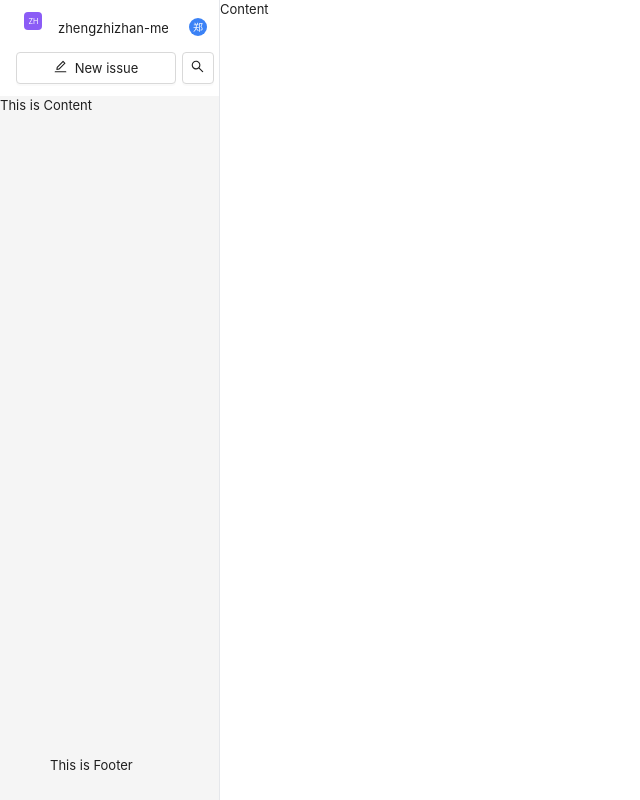
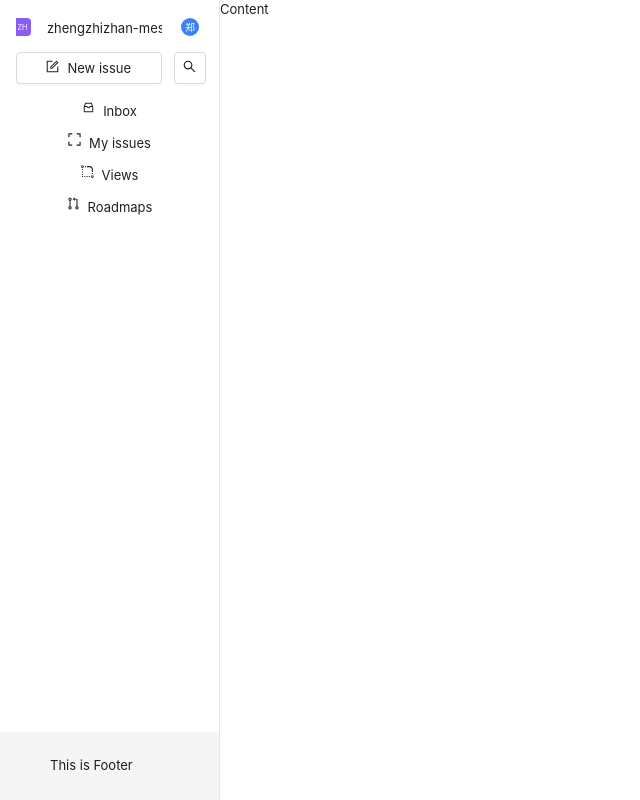
Before and after one commit to mr-pounds/xLinear, a React (Vite) app: page / in a window 1280 px wide. Shown: the whole page, without its empty margins (0-640 px from the left). Built offline with nearby package versions, Linux system fonts and the light colour scheme.

Commit message:
feat: home nav

```diff
--- /dev/null
+++ b/src/views/HomeSider.css
@@ -0,0 +1,3 @@
+.homeNav > .li {
+  height: 32px;
+}
--- a/src/views/HomeSider.tsx
+++ b/src/views/HomeSider.tsx
@@ -4,13 +4,21 @@
  * @Author       : zzz
  * @Date         : 2023-04-06 15:51:48
  * @LastEditors  : zzz
- * @LastEditTime : 2023-04-06 22:40:30
+ * @LastEditTime : 2023-04-07 10:24:17
  */
-import { Layout, Button, Dropdown, Avatar, Col, Row } from "antd";
+import { Layout, Button, Dropdown, Menu, Col, Row } from "antd";
 import type { MenuProps } from "antd";
 import AccountAvatar from "../components/Avatars/AccountAvatar";
 import WorkspaceAvatar from "../components/Avatars/WorkspaceAvatar";
-import { EditOutlined, SearchOutlined } from "@ant-design/icons";
+import {
+  ExpandOutlined,
+  FormOutlined,
+  InboxOutlined,
+  PullRequestOutlined,
+  RadiusSettingOutlined,
+  SearchOutlined,
+} from "@ant-design/icons";
+import "./HomeSider.css";
 
 const { Header, Content, Footer } = Layout;
 
@@ -48,12 +56,76 @@ const workspaceMenu: MenuProps["items"] = [
   },
 ];
 
+const accountMenu: MenuProps["items"] = [
+  {
+    label: "View profile",
+    key: "profile",
+  },
+  {
+    label: "Settings",
+    key: "settings",
+  },
+  {
+    label: "Download desktop app",
+    key: "app",
+  },
+  {
+    type: "divider",
+  },
+  {
+    label: "Help",
+    key: "help",
+  },
+  {
+    label: "Changelog",
+    key: "changelog",
+  },
+  {
+    label: "Documentation",
+    key: "Documentation",
+  },
+  {
+    label: "Join Slack community",
+    key: "community",
+  },
+  {
+    type: "divider",
+  },
+  {
+    label: "Log out",
+    key: "logout",
+  },
+];
+
+const navMenu = [
+  {
+    label: "Inbox",
+    key: "Inbox",
+    icon: <InboxOutlined size={18} className="relative -top-1" />,
+  },
+  {
+    label: "My issues",
+    key: "issues",
+    icon: <ExpandOutlined size={16} className="relative -top-1" />,
+  },
+  {
+    label: "Views",
+    key: "Views",
+    icon: <RadiusSettingOutlined size={16} className="relative -top-1" />,
+  },
+  {
+    label: "Roadmaps",
+    key: "Roadmaps",
+    icon: <PullRequestOutlined size={16} className="relative -top-1" />,
+  },
+];
+
 export default function HomeSider() {
   return (
-    <Layout className="flex h-full flex-col">
+    <Layout className="flex h-full flex-col  bg-white">
       <Header className="h-24 flex-initial bg-white pb-3 pl-4 pr-4 pt-3">
         <Row justify="start" align="top" gutter={[12, 8]}>
-          <Col span={20} className="h-8 leading-8">
+          <Col span={19} className="h-8 leading-8">
             <Dropdown
               menu={{ items: workspaceMenu }}
               placement="bottomLeft"
@@ -61,24 +133,22 @@ export default function HomeSider() {
             >
               <Button
                 type="text"
-                className="w-40 border-0 pb-1.5 pl-2 pr-2 pt-1.5"
+                className="w-full overflow-hidden border-0 pb-1.5 pl-2 pr-2 pt-1.5"
                 icon={
                   <WorkspaceAvatar
                     size={18}
                     text="ZH"
-                    calssName="relative -top-2"
+                    calssName="relative -top-0.5"
                   />
                 }
               >
-                <span className=" inline-block w-28 overflow-hidden">
-                  zhengzhizhan-mes
-                </span>
+                zhengzhizhan-mes
               </Button>
             </Dropdown>
           </Col>
-          <Col span={4} className="h-8 leading-8">
+          <Col span={5} className="h-8 leading-8">
             <Dropdown
-              menu={{ items: workspaceMenu }}
+              menu={{ items: accountMenu }}
               placement="bottomLeft"
               trigger={["click"]}
             >
@@ -95,15 +165,16 @@ export default function HomeSider() {
               ></Button>
             </Dropdown>
           </Col>
-          <Col span={20} className="h-8 leading-8">
+          <Col span={19} className="h-8 leading-8">
             <Button
-              className="w-40 border border-solid"
-              icon={<EditOutlined className="relative -top-0.5" />}
+              block={true}
+              className="border border-solid"
+              icon={<FormOutlined className="relative -top-0.5" />}
             >
               New issue
             </Button>
           </Col>
-          <Col span={4} className="h-8 leading-8">
+          <Col span={5} className="h-8 leading-8">
             <Button
               className="border border-solid"
               icon={<SearchOutlined className="relative -top-0.5" />}
@@ -111,7 +182,19 @@ export default function HomeSider() {
           </Col>
         </Row>
       </Header>
-      <Content className="flex-1">This is Content</Content>
+      <Content className="flex-1 pl-4 pr-4">
+        {navMenu?.map((item) => (
+          <Button
+            block={true}
+            type="text"
+            icon={item?.icon}
+            key={item?.key}
+            className="text-left"
+          >
+            {item.label}
+          </Button>
+        ))}
+      </Content>
       <Footer className="flex-initial">This is Footer</Footer>
     </Layout>
   );
```
